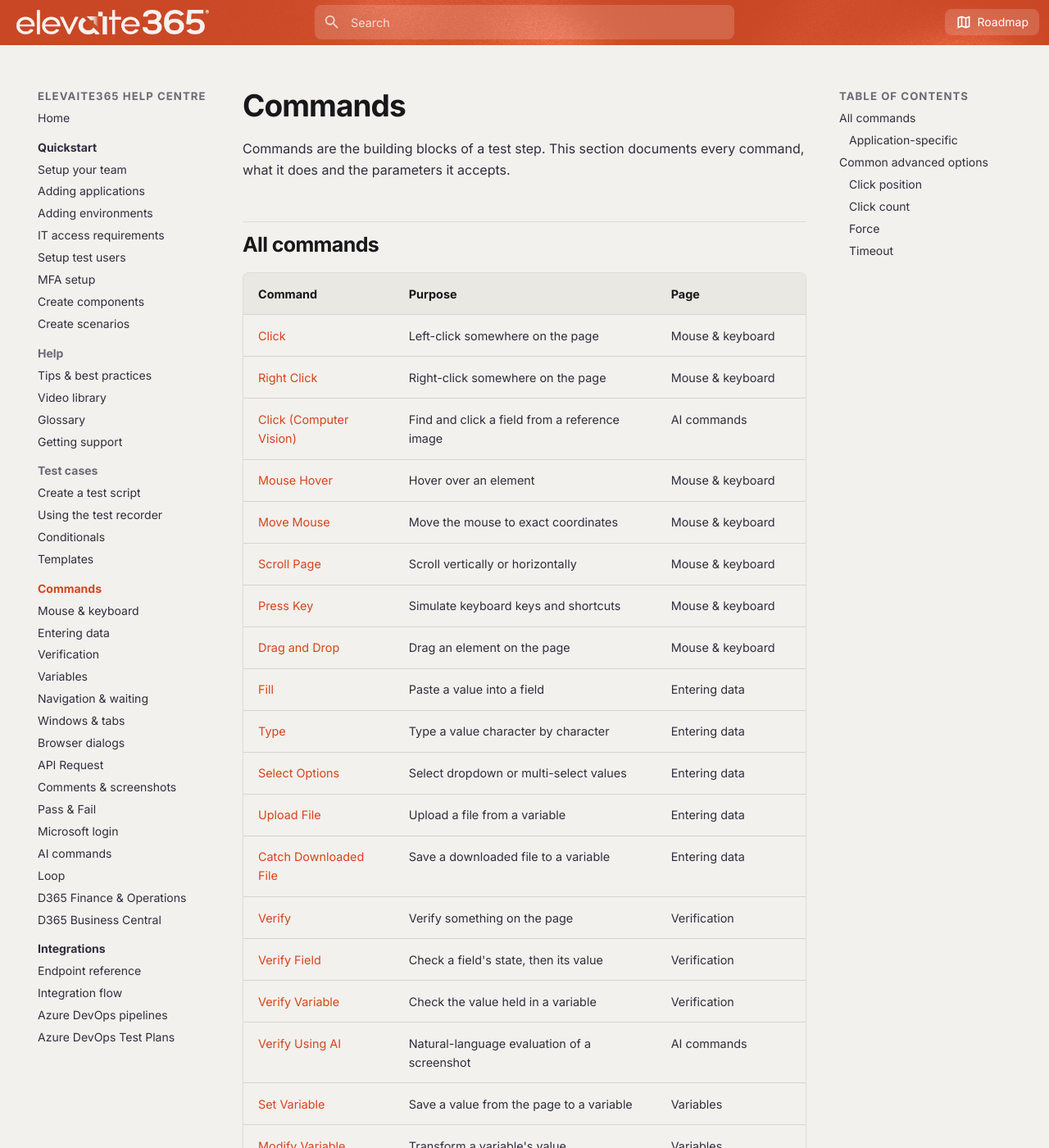
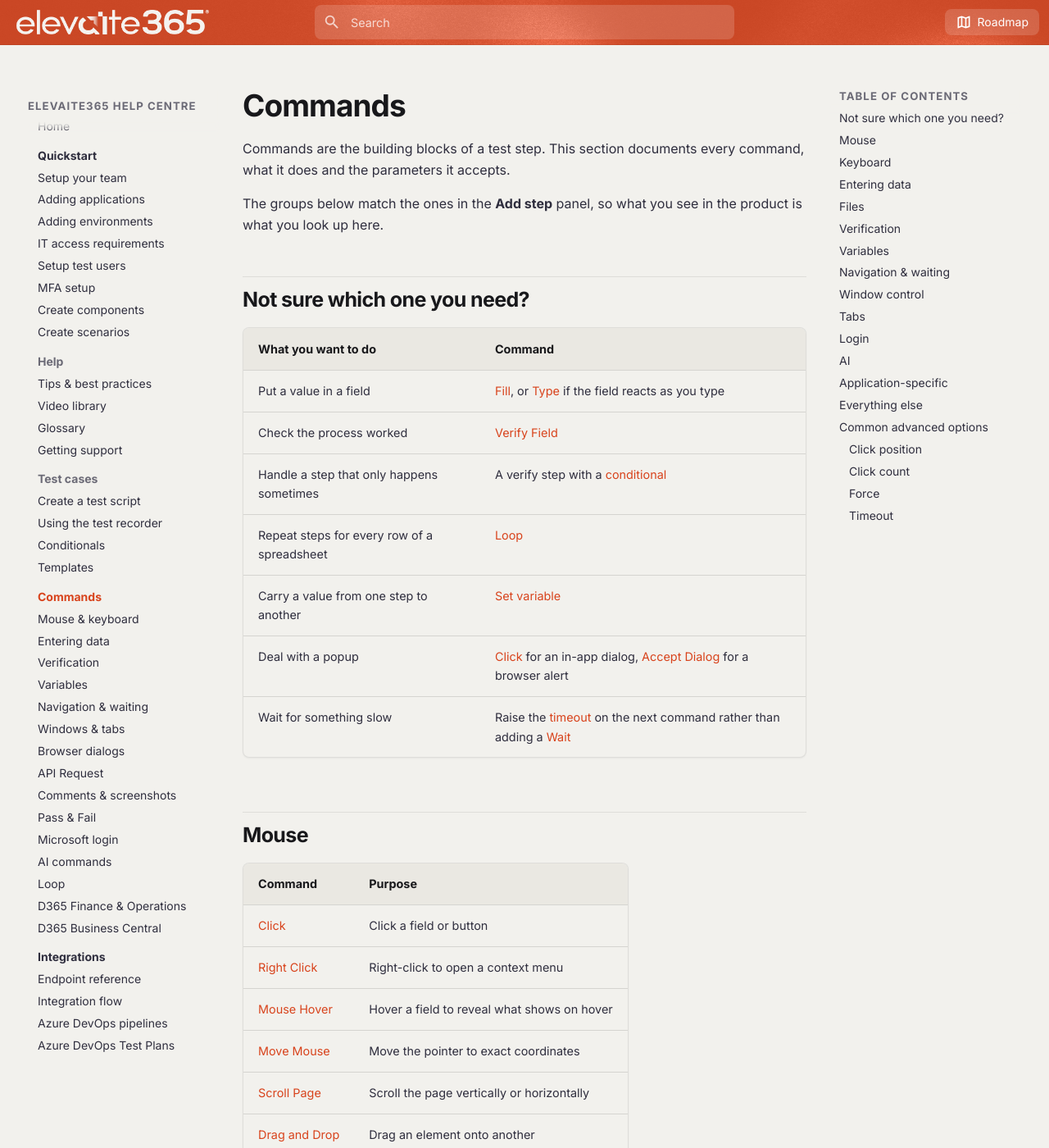
Before and after one commit to Elevaite365-Mike/Wiki, an MkDocs documentation site: the page built from docs/commands/index.md, in a window 1280 px wide and 1400 px high. Shown: the whole window at 82% size. Built offline with MkDocs 1.6.1 and Material for MkDocs 9.7.7, drawn with Linux system fonts in a browser that asks for light colours; some of the changed text lies outside the part shown.

Commit message:
fuxed ux

```diff
--- a/docs/assets/brand.css
+++ b/docs/assets/brand.css
@@ -412,6 +412,17 @@
   letter-spacing: 0.08em;
 }
 
+/* The sidebar title is sticky. Material sizes it to the text, so section
+   labels scrolling underneath show through the gap. Pad it out and give it
+   the page background so it covers what passes behind. */
+@media screen and (min-width: 76.25em) {
+  .md-sidebar--primary .md-nav--primary > .md-nav__title {
+    background: var(--md-default-bg-color);
+    padding: 0.6rem 0 0.5rem;
+    margin-top: -0.6rem;
+  }
+}
+
 .md-nav__link--active,
 .md-nav__link:focus,
 .md-nav__link:hover,
--- a/docs/commands/index.md
+++ b/docs/commands/index.md
@@ -2,68 +2,142 @@
 
 Commands are the building blocks of a test step. This section documents every command, what it does and the parameters it accepts.
 
-## All commands
+The groups below match the ones in the **Add step** panel, so what you see in the product is what you look up here.
 
-| Command | Purpose | Page |
+## Not sure which one you need?
+
+| What you want to do | Command |
+| --- | --- |
+| Put a value in a field | [Fill](entering-data.md#fill), or [Type](entering-data.md#type) if the field reacts as you type |
+| Check the process worked | [Verify Field](verification.md#verify-field) |
+| Handle a step that only happens sometimes | A verify step with a [conditional](../tests/conditionals.md) |
+| Repeat steps for every row of a spreadsheet | [Loop](loop.md) |
+| Carry a value from one step to another | [Set variable](variables.md#set-variable) |
+| Deal with a popup | [Click](mouse-keyboard.md#click) for an in-app dialog, [Accept Dialog](dialogs.md#accept-dialog) for a browser alert |
+| Wait for something slow | Raise the [timeout](#timeout) on the next command rather than adding a [Wait](navigation.md#wait) |
+
+## Mouse
+
+| Command | Purpose |
+| --- | --- |
+| [Click](mouse-keyboard.md#click) | Click a field or button |
+| [Right Click](mouse-keyboard.md#right-click) | Right-click to open a context menu |
+| [Mouse Hover](mouse-keyboard.md#mouse-hover) | Hover a field to reveal what shows on hover |
+| [Move Mouse](mouse-keyboard.md#move-mouse) | Move the pointer to exact coordinates |
+| [Scroll Page](mouse-keyboard.md#scroll-page) | Scroll the page vertically or horizontally |
+| [Drag and Drop](mouse-keyboard.md#drag-and-drop) | Drag an element onto another |
+
+## Keyboard
+
+| Command | Purpose |
+| --- | --- |
+| [Press Key](mouse-keyboard.md#press-key) | Press a key or shortcut, such as Enter or `Control+A` |
+
+## Entering data
+
+| Command | Purpose |
+| --- | --- |
+| [Fill](entering-data.md#fill) | Paste a value straight into a field |
+| [Type](entering-data.md#type) | Type a value one character at a time |
+| [Select Options](entering-data.md#select-options) | Choose one or more options from a dropdown |
+
+## Files
+
+| Command | Purpose |
+| --- | --- |
+| [Upload File](entering-data.md#upload-file) | Upload a file held in a variable |
+| [Catch Downloaded File](entering-data.md#catch-downloaded-file) | Save a file the test downloads to a variable |
+
+## Verification
+
+| Command | Purpose |
+| --- | --- |
+| [Verify](verification.md#verify) | Check a field's state, text, value or attributes |
+| [Verify Field](verification.md#verify-field) | Check a field is available, then check its value |
+| [Verify Variable](verification.md#verify-variable) | Check the value a variable is holding |
+
+## Variables
+
+| Command | Purpose |
+| --- | --- |
+| [Set variable](variables.md#set-variable) | Save a value from the page to a variable |
+| [Modify variable](variables.md#modify-variable) | Transform a variable, such as trim, slice or increment |
+| [Extract Value](variables.md#extract-value) | Read one value out of JSON, XML, Excel or CSV |
+| [Update Value](variables.md#update-value) | Write one value into JSON, XML, Excel or CSV |
+
+## Navigation & waiting
+
+| Command | Purpose |
+| --- | --- |
+| [Navigate](navigation.md#navigate) | Go to a URL |
+| [Navigate (Advanced)](navigation.md#navigate-advanced) | Go to a URL that needs NTLM sign-in or a longer wait |
+| [Set URL Query Param](navigation.md#set-url-query-param) | Change one parameter in the current URL |
+| [Refresh Page](navigation.md#refresh-page) | Reload the current page |
+| [Wait](navigation.md#wait) | Pause for a fixed number of milliseconds |
+
+## Window control
+
+| Command | Purpose |
+| --- | --- |
+| [Maximise Window](windows-tabs.md#maximise-window) | Maximise the window in focus |
+| [Zoom Window](windows-tabs.md#zoom-window) | Zoom the window to a percentage |
+
+## Tabs
+
+| Command | Purpose |
+| --- | --- |
+| [Close Tab](windows-tabs.md#close-tab) | Close the active tab and fall back to the previous one |
+| [Detect New Window/Tab](windows-tabs.md#detect-new-windowtab) | Follow the test's focus onto a page that just opened |
+| [Switch Tab](windows-tabs.md#switch-tab) | Focus a specific window or tab |
+| [Close Page](windows-tabs.md#close-page) | Close a specific window or tab by identifier |
+
+## Login
+
+| Command | Purpose |
+| --- | --- |
+| [Microsoft Login](login.md#microsoft-login) | Sign in with a Microsoft account |
+| [Microsoft Login With MFA](login.md#microsoft-login-with-mfa) | Sign in with a Microsoft account and pass MFA |
+| [Get MFA Code](login.md#get-mfa-code) | Put a test user's current MFA code into a field |
+
+## AI
+
+| Command | Purpose |
+| --- | --- |
+| [Ask AI](ai.md#ask-ai) | Ask a question and save the answer to a variable |
+| [Verify using AI](ai.md#verify-using-ai) | Judge a screenshot against a plain-English expectation |
+| [AI Actions](ai.md#ai-actions) | Hand the browser to the AI to complete a described task |
+| [Click (Using Computer Vision)](ai.md#click-using-computer-vision) | Find and click a field using a reference image |
+
+!!! warning "Check what the AI did"
+    AI steps can behave differently from one run to the next. Follow one with a verification, so a wrong result fails the test rather than passing quietly.
+
+## Application-specific
+
+Available only when the test's application is that product.
+
+| Command | Application | Purpose |
 | --- | --- | --- |
-| [Click](mouse-keyboard.md#click) | Left-click somewhere on the page | Mouse & keyboard |
-| [Right Click](mouse-keyboard.md#right-click) | Right-click somewhere on the page | Mouse & keyboard |
-| [Click (Computer Vision)](ai.md#click-using-computer-vision) | Find and click a field from a reference image | AI commands |
-| [Mouse Hover](mouse-keyboard.md#mouse-hover) | Hover over an element | Mouse & keyboard |
-| [Move Mouse](mouse-keyboard.md#move-mouse) | Move the mouse to exact coordinates | Mouse & keyboard |
-| [Scroll Page](mouse-keyboard.md#scroll-page) | Scroll vertically or horizontally | Mouse & keyboard |
-| [Press Key](mouse-keyboard.md#press-key) | Simulate keyboard keys and shortcuts | Mouse & keyboard |
-| [Drag and Drop](mouse-keyboard.md#drag-and-drop) | Drag an element on the page | Mouse & keyboard |
-| [Fill](entering-data.md#fill) | Paste a value into a field | Entering data |
-| [Type](entering-data.md#type) | Type a value character by character | Entering data |
-| [Select Options](entering-data.md#select-options) | Select dropdown or multi-select values | Entering data |
-| [Upload File](entering-data.md#upload-file) | Upload a file from a variable | Entering data |
-| [Catch Downloaded File](entering-data.md#catch-downloaded-file) | Save a downloaded file to a variable | Entering data |
-| [Verify](verification.md#verify) | Verify something on the page | Verification |
-| [Verify Field](verification.md#verify-field) | Check a field's state, then its value | Verification |
-| [Verify Variable](verification.md#verify-variable) | Check the value held in a variable | Verification |
-| [Verify Using AI](ai.md#verify-using-ai) | Natural-language evaluation of a screenshot | AI commands |
-| [Set Variable](variables.md#set-variable) | Save a value from the page to a variable | Variables |
-| [Modify Variable](variables.md#modify-variable) | Transform a variable's value | Variables |
-| [Extract Value](variables.md#extract-value) | Pull a single value out of JSON, XML or a spreadsheet | Variables |
-| [Update Value](variables.md#update-value) | Replace a single value inside JSON or XML | Variables |
-| [Navigate](navigation.md#navigate) | Go to a new URL | Navigation & waiting |
-| [Navigate (Advanced)](navigation.md#navigate-advanced) | Go to a URL with NTLM auth and a custom timeout | Navigation & waiting |
-| [Set URL Query Param](navigation.md#set-url-query-param) | Update a parameter in the URL | Navigation & waiting |
-| [Refresh Page](navigation.md#refresh-page) | Reload the current page | Navigation & waiting |
-| [Wait](navigation.md#wait) | Wait for a fixed period | Navigation & waiting |
-| [Maximise Window](windows-tabs.md#maximise-window) | Maximise the current window | Windows & tabs |
-| [Zoom Window](windows-tabs.md#zoom-window) | Zoom the window in or out | Windows & tabs |
-| [Close Tab](windows-tabs.md#close-tab) | Close the active browser tab | Windows & tabs |
-| [Detect New Window/Tab](windows-tabs.md#detect-new-windowtab) | Focus a newly opened page | Windows & tabs |
-| [Switch Tab](windows-tabs.md#switch-tab) | Focus a specific window or tab | Windows & tabs |
-| [Close Page](windows-tabs.md#close-page) | Close a specific window or tab | Windows & tabs |
-| [API Request](api-request.md) | Send an HTTP request and save the response | API Request |
-| [Comment](reporting.md#comment) | Add free text to a test and its reports | Comments & screenshots |
-| [Take a Screenshot](reporting.md#take-a-screenshot) | Capture a full-screen image into the results | Comments & screenshots |
-| [Pass](pass-fail.md#pass) | Stop the test and mark it passed | Pass & Fail |
-| [Fail](pass-fail.md#fail) | Stop the test with a custom error | Pass & Fail |
-| [Accept Dialog](dialogs.md#accept-dialog) | Accept browser alerts and confirms | Browser dialogs |
-| [Dismiss Dialog](dialogs.md#dismiss-dialog) | Cancel browser alerts and confirms | Browser dialogs |
-| [Microsoft Login](login.md#microsoft-login) | Log in to a Microsoft account | Microsoft login |
-| [Microsoft Login With MFA](login.md#microsoft-login-with-mfa) | Log in with MFA | Microsoft login |
-| [Get MFA Code](login.md#get-mfa-code) | Fill a field with a user's current MFA code | Microsoft login |
-| [Ask AI](ai.md#ask-ai) | Ask a question and save the answer to a variable | AI commands |
-| [AI Actions](ai.md#ai-actions) | Let the AI perform steps from natural language | AI commands |
-| [Loop](loop.md) | Repeat steps over fields, a range, or spreadsheet rows | Loop |
+| [Change Company](d365-finance-operations.md#change-company) | Finance & Operations | Switch to another legal entity by company code |
+| [Column Filter](d365-finance-operations.md#column-filter) | Finance & Operations | Filter a grid column |
+| [Expand or Collapse Section](d365-finance-operations.md#expand-or-collapse-section) | Finance & Operations | Open or close a section |
+| [Toggle Checkbox](d365-finance-operations.md#toggle-checkbox) | Finance & Operations | Set a checkbox or radio to the state you want |
+| [Toggle Checkbox](d365-business-central.md#toggle-checkbox) | Business Central | Set a checkbox or radio to the state you want |
+| [Expand Section](d365-business-central.md#expand-section) | Business Central | Open a collapsed section |
+| [Collapse Section](d365-business-central.md#collapse-section) | Business Central | Close an expanded section |
+| [Verify Checkbox](d365-business-central.md#verify-checkbox) | Business Central | Check whether a checkbox is enabled or disabled |
 
-### Application-specific
+## Everything else
 
-| Command | Application | Page |
-| --- | --- | --- |
-| [Change Company](d365-finance-operations.md#change-company) | Finance & Operations | D365 F&O |
-| [Column Filter](d365-finance-operations.md#column-filter) | Finance & Operations | D365 F&O |
-| [Expand or Collapse Section](d365-finance-operations.md#expand-or-collapse-section) | Finance & Operations | D365 F&O |
-| [Toggle Checkbox (F&O)](d365-finance-operations.md#toggle-checkbox) | Finance & Operations | D365 F&O |
-| [Toggle Checkbox (BC)](d365-business-central.md#toggle-checkbox) | Business Central | D365 BC |
-| [Expand Section](d365-business-central.md#expand-section) | Business Central | D365 BC |
-| [Collapse Section](d365-business-central.md#collapse-section) | Business Central | D365 BC |
-| [Verify Checkbox](d365-business-central.md#verify-checkbox) | Business Central | D365 BC |
+| Command | Purpose |
+| --- | --- |
+| [Loop](loop.md) | Repeat steps over fields, a range, or spreadsheet rows |
+| [API Request](api-request.md) | Call an endpoint and save the response |
+| [Accept Dialog](dialogs.md#accept-dialog) | Answer OK to native browser alerts from here on |
+| [Dismiss Dialog](dialogs.md#dismiss-dialog) | Answer Cancel to native browser alerts from here on |
+| [Comment](reporting.md#comment) | Add a note to the test and its reports |
+| [Take a Screenshot](reporting.md#take-a-screenshot) | Capture a full-screen image into the results |
+| [Pass](pass-fail.md#pass) | End the test early and mark it passed |
+| [Fail](pass-fail.md#fail) | End the test with a custom error |
 
 ## Common advanced options
 
```
Also changed, not shown: other parts of docs/commands/index.md (+1 -1 lines), docs/help/glossary.md (+3 -0 lines), docs/index.md (+2 -1 lines), 1 other file.
